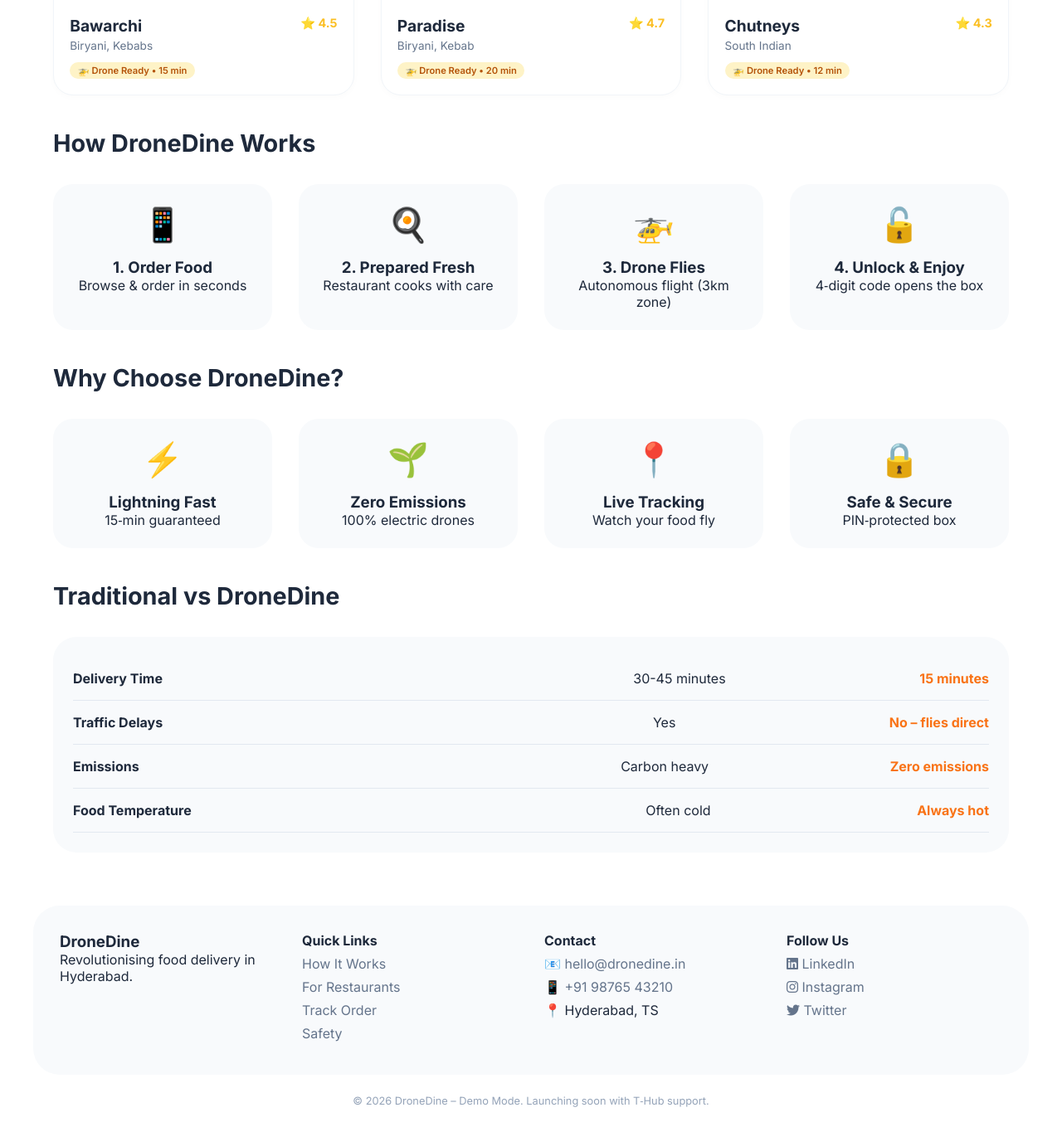
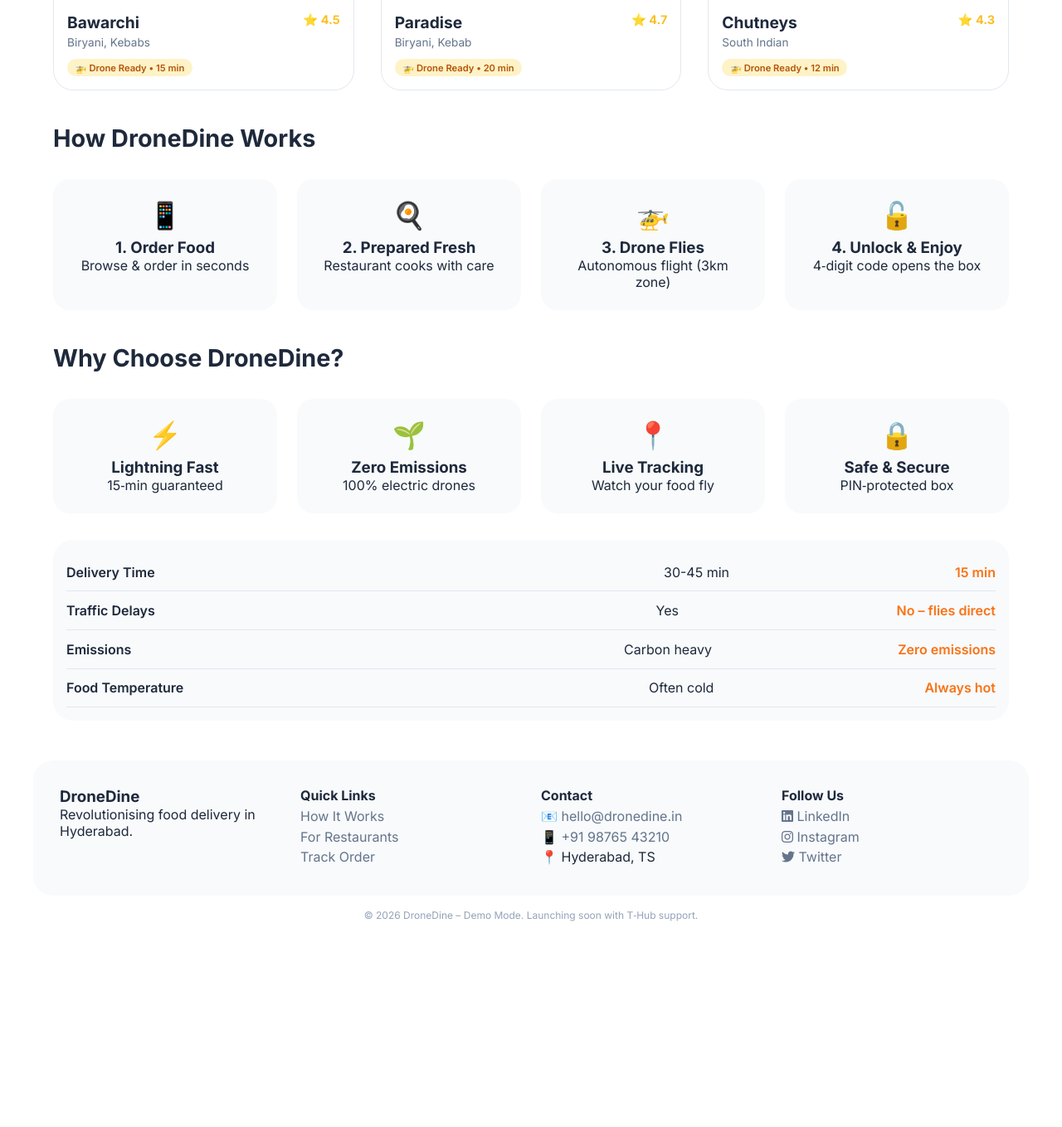
Before and after one commit to manojkumargarige025-art/dronedine-hyderabad, a Flask app: page / in a window 1280 px wide; the page is wider, and only the part inside the window is pictured. Shown: the part 951-2310 px from the top of that part at 83% size. After the commit the page ends 2062 px from the top of that part, so only its background shows below. Run offline with Flask 3, Linux system fonts and the light colour scheme; data comes from the database, SQL or seed files in the repository.

Commit message:
Update home.html

```diff
--- a/templates/home.html
+++ b/templates/home.html
@@ -187,33 +147,27 @@
             background: white;
             border-radius: 24px;
             overflow: hidden;
-            transition: transform 0.2s, box-shadow 0.2s;
             cursor: pointer;
-            border: 1px solid #f1f5f9;
-            box-shadow: 0 2px 8px rgba(0,0,0,0.02);
+            border: 1px solid #e2e8f0;
+            transition: transform 0.2s;
         }
         .restaurant-card:hover {
-            transform: translateY(-4px);
-            box-shadow: 0 20px 25px -12px rgba(0,0,0,0.1);
+            transform: translateY(-5px);
+            box-shadow: 0 10px 25px -10px rgba(0,0,0,0.1);
         }
         .card-img {
             height: 180px;
             background-size: cover;
             background-position: center;
         }
-        .card-content {
-            padding: 1.2rem;
-        }
+        .card-content { padding: 1rem; }
         .restaurant-name {
             font-size: 1.2rem;
             font-weight: 700;
             display: flex;
             justify-content: space-between;
         }
-        .rating {
-            color: #fbbf24;
-            font-size: 0.9rem;
-        }
+        .rating { color: #fbbf24; font-size: 0.9rem; }
         .restaurant-cuisine {
             color: #64748b;
             font-size: 0.85rem;
@@ -229,77 +183,58 @@
             font-weight: 600;
             margin-top: 0.5rem;
         }
-        /* How it works / benefits */
         .grid-4 {
             display: grid;
             grid-template-columns: repeat(auto-fit, minmax(220px, 1fr));
-            gap: 2rem;
+            gap: 1.5rem;
             margin: 2rem 0;
         }
         .card-step, .card-benefit {
             text-align: center;
             padding: 1.5rem;
             background: #f8fafc;
-            border-radius: 24px;
+            border-radius: 20px;
         }
-        .icon-large {
-            font-size: 2.5rem;
-            margin-bottom: 1rem;
-        }
-        /* Comparison table */
+        .icon-large { font-size: 2rem; margin-bottom: 0.5rem; }
         .comparison-table {
             background: #f8fafc;
-            border-radius: 28px;
-            padding: 1.5rem;
+            border-radius: 24px;
+            padding: 1rem;
             margin: 2rem 0;
         }
         .comparison-row {
             display: flex;
             justify-content: space-between;
-            padding: 1rem 0;
+            padding: 0.8rem 0;
             border-bottom: 1px solid #e2e8f0;
         }
-        .comparison-dronedine {
-            color: #f97316;
-            font-weight: 700;
-        }
-        /* Footer */
+        .comparison-dronedine { color: #f97316; font-weight: 600; }
         .footer {
             background: #f8fafc;
-            border-radius: 32px;
+            border-radius: 24px;
             padding: 2rem;
-            margin-top: 4rem;
+            margin-top: 3rem;
             display: grid;
-            grid-template-columns: repeat(auto-fit, minmax(180px, 1fr));
-            gap: 2rem;
+            grid-template-columns: repeat(auto-fit, minmax(150px, 1fr));
+            gap: 1.5rem;
         }
         .footer a {
             color: #64748b;
             text-decoration: none;
             display: block;
-            margin: 0.5rem 0;
+            margin: 0.3rem 0;
         }
-        .footer a:hover {
-            color: #f97316;
-        }
+        .footer a:hover { color: #f97316; }
         .copyright {
             text-align: center;
-            padding: 1.5rem 0;
-            font-size: 0.8rem;
+            padding: 1rem;
+            font-size: 0.75rem;
             color: #94a3b8;
         }
         @media (max-width: 768px) {
-            .hero h1 {
-                font-size: 2.2rem;
-            }
-            .navbar {
-                flex-direction: column;
-                text-align: center;
-            }
-            .stats-bar {
-                flex-direction: column;
-                align-items: center;
-            }
+            .hero h1 { font-size: 2rem; }
+            .navbar { flex-direction: column; text-align: center; }
+            .stats-bar { flex-direction: column; align-items: center; }
         }
     </style>
 </head>
@@ -333,44 +266,25 @@
             <div class="stat-item"><div class="stat-number">2.4</div><div class="stat-label">Tons CO₂ Saved</div></div>
         </div>
 
-        <!-- Search -->
         <div class="search-section">
             <input type="text" id="searchInput" class="search-box" placeholder="Search for restaurants or dishes...">
         </div>
 
-        <!-- Restaurant grid -->
         <h2 class="section-title" id="restaurants">🔥 Popular Restaurants Near You</h2>
         <div class="restaurant-grid" id="restaurantGrid">
-            <!-- Bawarchi -->
-            <div class="restaurant-card" data-name="bawarchi" data-cuisine="biryani kebabs" onclick="window.location.href='{{ url_for('restaurant_menu', restaurant_id=1) }}'">
-                <div class="card-img" style="background-image: url('https://images.unsplash.com/photo-1563379091339-03b21d4f5b5b?w=400&h=300&fit=crop');"></div>
+            {% for restaurant in restaurants %}
+            <div class="restaurant-card" data-name="{{ restaurant.name|lower }}" data-cuisine="{{ restaurant.cuisine|lower }}" onclick="window.location.href='{{ url_for('restaurant_menu', restaurant_id=restaurant.id) }}'">
+                <!-- Fixed image URLs per restaurant name -->
+                <div class="card-img" style="background-image: url('{% if restaurant.name == 'Bawarchi' %}https://images.pexels.com/photos/1624487/pexels-photo-1624487.jpeg?w=400&h=300&fit=crop{% elif restaurant.name == 'Paradise' %}https://images.pexels.com/photos/1624487/pexels-photo-1624487.jpeg?w=400&h=300&fit=crop{% else %}https://images.pexels.com/photos/1640777/pexels-photo-1640777.jpeg?w=400&h=300&fit=crop{% endif %}');"></div>
                 <div class="card-content">
-                    <div class="restaurant-name">Bawarchi <span class="rating">⭐ 4.5</span></div>
-                    <div class="restaurant-cuisine">Biryani, Kebabs</div>
-                    <div class="drone-badge">🚁 Drone Ready • 15 min</div>
+                    <div class="restaurant-name">{{ restaurant.name }} <span class="rating">⭐ {{ restaurant.rating }}</span></div>
+                    <div class="restaurant-cuisine">{{ restaurant.cuisine }}</div>
+                    <div class="drone-badge">🚁 Drone Ready • {{ restaurant.delivery_time }} min</div>
                 </div>
             </div>
-            <!-- Paradise -->
-            <div class="restaurant-card" data-name="paradise" data-cuisine="biryani kebab" onclick="window.location.href='{{ url_for('restaurant_menu', restaurant_id=2) }}'">
-                <div class="card-img" style="background-image: url('https://images.unsplash.com/photo-1589302168068-964664d93dc0?w=400&h=300&fit=crop');"></div>
-                <div class="card-content">
-                    <div class="restaurant-name">Paradise <span class="rating">⭐ 4.7</span></div>
-                    <div class="restaurant-cuisine">Biryani, Kebab</div>
-                    <div class="drone-badge">🚁 Drone Ready • 20 min</div>
-                </div>
-            </div>
-            <!-- Chutneys -->
-            <div class="restaurant-card" data-name="chutneys" data-cuisine="south indian" onclick="window.location.href='{{ url_for('restaurant_menu', restaurant_id=3) }}'">
-                <div class="card-img" style="background-image: url('https://images.unsplash.com/photo-1630384060421-cf20f0e7fece?w=400&h=300&fit=crop');"></div>
-                <div class="card-content">
-                    <div class="restaurant-name">Chutneys <span class="rating">⭐ 4.3</span></div>
-                    <div class="restaurant-cuisine">South Indian</div>
-                    <div class="drone-badge">🚁 Drone Ready • 12 min</div>
-                </div>
-            </div>
+            {% endfor %}
         </div>
 
-        <!-- How DroneDine Works -->
         <h2 class="section-title">How DroneDine Works</h2>
         <div class="grid-4">
             <div class="card-step"><div class="icon-large">📱</div><h3>1. Order Food</h3><p>Browse & order in seconds</p></div>
@@ -388,27 +301,23 @@
             <div class="card-benefit"><div class="icon-large">🔒</div><h3>Safe & Secure</h3><p>PIN‑protected box</p></div>
         </div>
 
-        <!-- Comparison Table -->
-        <h2 class="section-title">Traditional vs DroneDine</h2>
         <div class="comparison-table">
-            <div class="comparison-row"><div style="font-weight:700; width:40%">Delivery Time</div><div>30-45 minutes</div><div class="comparison-dronedine">15 minutes</div></div>
-            <div class="comparison-row"><div style="font-weight:700; width:40%">Traffic Delays</div><div>Yes</div><div class="comparison-dronedine">No – flies direct</div></div>
-            <div class="comparison-row"><div style="font-weight:700; width:40%">Emissions</div><div>Carbon heavy</div><div class="comparison-dronedine">Zero emissions</div></div>
-            <div class="comparison-row"><div style="font-weight:700; width:40%">Food Temperature</div><div>Often cold</div><div class="comparison-dronedine">Always hot</div></div>
+            <div class="comparison-row"><div style="font-weight:600; width:40%">Delivery Time</div><div>30-45 min</div><div class="comparison-dronedine">15 min</div></div>
+            <div class="comparison-row"><div style="font-weight:600; width:40%">Traffic Delays</div><div>Yes</div><div class="comparison-dronedine">No – flies direct</div></div>
+            <div class="comparison-row"><div style="font-weight:600; width:40%">Emissions</div><div>Carbon heavy</div><div class="comparison-dronedine">Zero emissions</div></div>
+            <div class="comparison-row"><div style="font-weight:600; width:40%">Food Temperature</div><div>Often cold</div><div class="comparison-dronedine">Always hot</div></div>
         </div>
     </div>
 
-    <!-- Footer -->
     <div class="footer container">
         <div><h3>DroneDine</h3><p>Revolutionising food delivery in Hyderabad.</p></div>
-        <div><h4>Quick Links</h4><a href="#">How It Works</a><a href="#">For Restaurants</a><a href="/track">Track Order</a><a href="#">Safety</a></div>
+        <div><h4>Quick Links</h4><a href="#">How It Works</a><a href="#">For Restaurants</a><a href="/track">Track Order</a></div>
         <div><h4>Contact</h4><a href="mailto:hello@dronedine.in">📧 hello@dronedine.in</a><a href="tel:+919876543210">📱 +91 98765 43210</a><p>📍 Hyderabad, TS</p></div>
         <div><h4>Follow Us</h4><a href="#"><i class="fab fa-linkedin"></i> LinkedIn</a><a href="#"><i class="fab fa-instagram"></i> Instagram</a><a href="#"><i class="fab fa-twitter"></i> Twitter</a></div>
     </div>
     <div class="copyright">© 2026 DroneDine – Demo Mode. Launching soon with T‑Hub support.</div>
 
     <script>
-        // Search filter
         const searchInput = document.getElementById('searchInput');
         const cards = document.querySelectorAll('.restaurant-card');
         searchInput.addEventListener('input', function() {
@@ -423,20 +332,18 @@
                 }
             });
         });
-
-        // Animated counters
-        function animateCounter(elementId, target) {
-            const el = document.getElementById(elementId);
+        function animateCounter(elId, target) {
+            const el = document.getElementById(elId);
             if (!el) return;
-            let current = 0;
+            let curr = 0;
             const step = target / 50;
             const timer = setInterval(() => {
-                current += step;
-                if (current >= target) {
+                curr += step;
+                if (curr >= target) {
                     el.innerText = target;
                     clearInterval(timer);
                 } else {
-                    el.innerText = Math.floor(current);
+                    el.innerText = Math.floor(curr);
                 }
             }, 30);
         }
```
Also changed, not shown: other parts of templates/home.html (+7 -50 lines).
